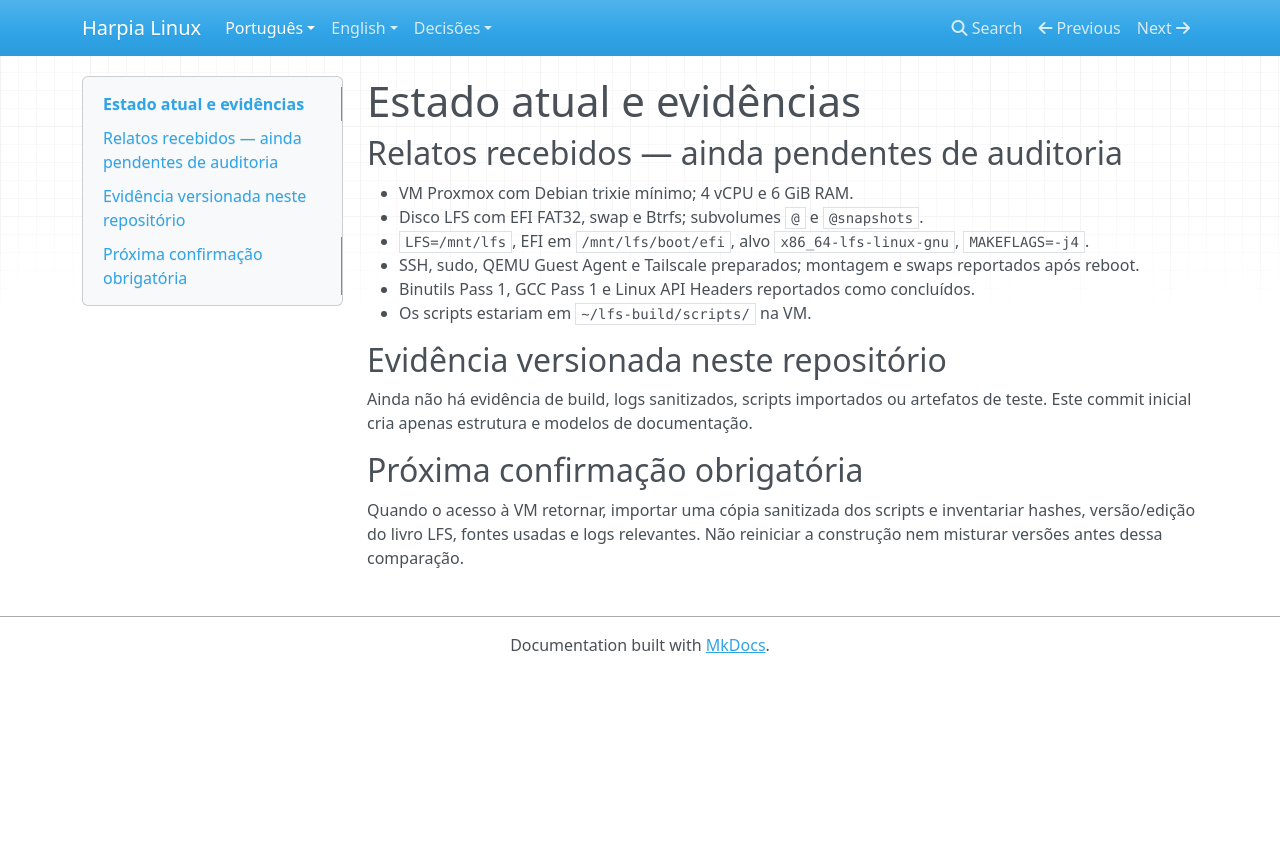
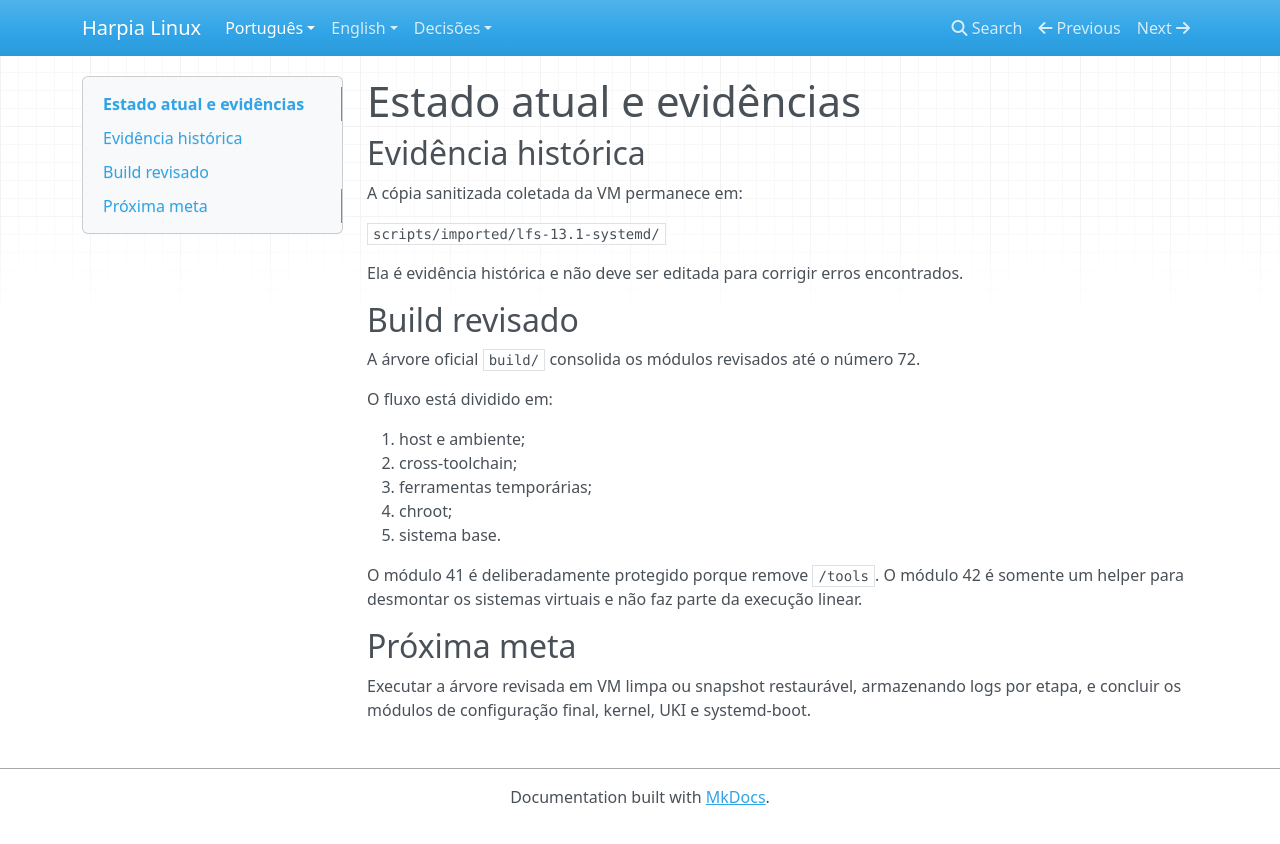
Before and after one commit to Vicente-PIlonetto/harpia-linux, an MkDocs documentation site: the page built from docs/pt-BR/estado-atual.md, in a window 1280 px wide. Shown: the top 844 px of the page. Built offline with MkDocs 1.6.1, drawn with Linux system fonts in a browser that asks for light colours; nearby versions of some CDN libraries.

Commit message:
build: add reproducible LFS modules 01-72

```diff
--- a/docs/pt-BR/estado-atual.md
+++ b/docs/pt-BR/estado-atual.md
@@ -1,18 +1,27 @@
 # Estado atual e evidências
 
-## Relatos recebidos — ainda pendentes de auditoria
+## Evidência histórica
 
-- VM Proxmox com Debian trixie mínimo; 4 vCPU e 6 GiB RAM.
-- Disco LFS com EFI FAT32, swap e Btrfs; subvolumes `@` e `@snapshots`.
-- `LFS=/mnt/lfs`, EFI em `/mnt/lfs/boot/efi`, alvo `x86_64-lfs-linux-gnu`, `MAKEFLAGS=-j4`.
-- SSH, sudo, QEMU Guest Agent e Tailscale preparados; montagem e swaps reportados após reboot.
-- Binutils Pass 1, GCC Pass 1 e Linux API Headers reportados como concluídos.
-- Os scripts estariam em `~/lfs-build/scripts/` na VM.
+A cópia sanitizada coletada da VM permanece em:
 
-## Evidência versionada neste repositório
+`scripts/imported/lfs-13.1-systemd/`
 
-Ainda não há evidência de build, logs sanitizados, scripts importados ou artefatos de teste. Este commit inicial cria apenas estrutura e modelos de documentação.
+Ela é evidência histórica e não deve ser editada para corrigir erros encontrados.
 
-## Próxima confirmação obrigatória
+## Build revisado
 
-Quando o acesso à VM retornar, importar uma cópia sanitizada dos scripts e inventariar hashes, versão/edição do livro LFS, fontes usadas e logs relevantes. Não reiniciar a construção nem misturar versões antes dessa comparação.
+A árvore oficial `build/` consolida os módulos revisados até o número 72.
+
+O fluxo está dividido em:
+
+1. host e ambiente;
+2. cross-toolchain;
+3. ferramentas temporárias;
+4. chroot;
+5. sistema base.
+
+O módulo 41 é deliberadamente protegido porque remove `/tools`. O módulo 42 é somente um helper para desmontar os sistemas virtuais e não faz parte da execução linear.
+
+## Próxima meta
+
+Executar a árvore revisada em VM limpa ou snapshot restaurável, armazenando logs por etapa, e concluir os módulos de configuração final, kernel, UKI e systemd-boot.
```
Also changed, not shown: README.md (+33 -40 lines), scripts/README.md (+3 -11 lines), 1 other file.
